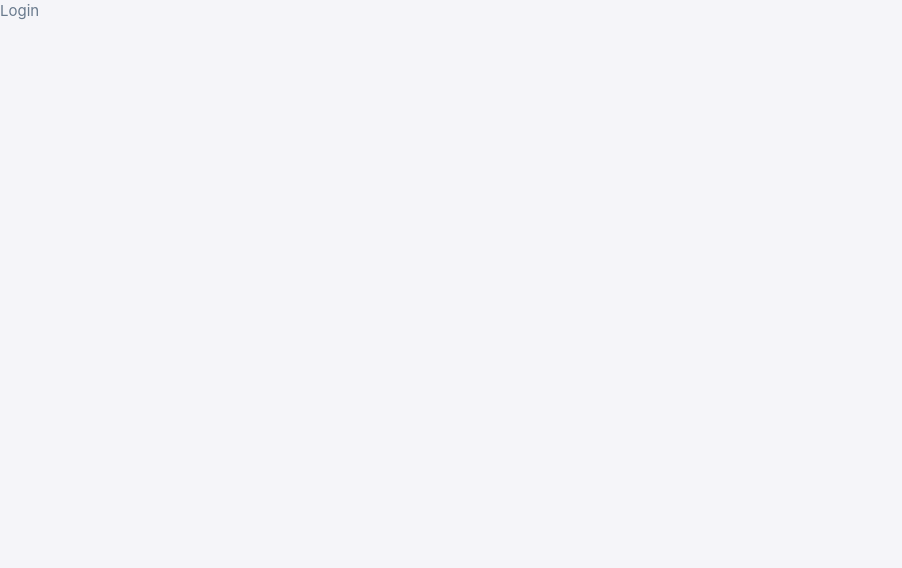
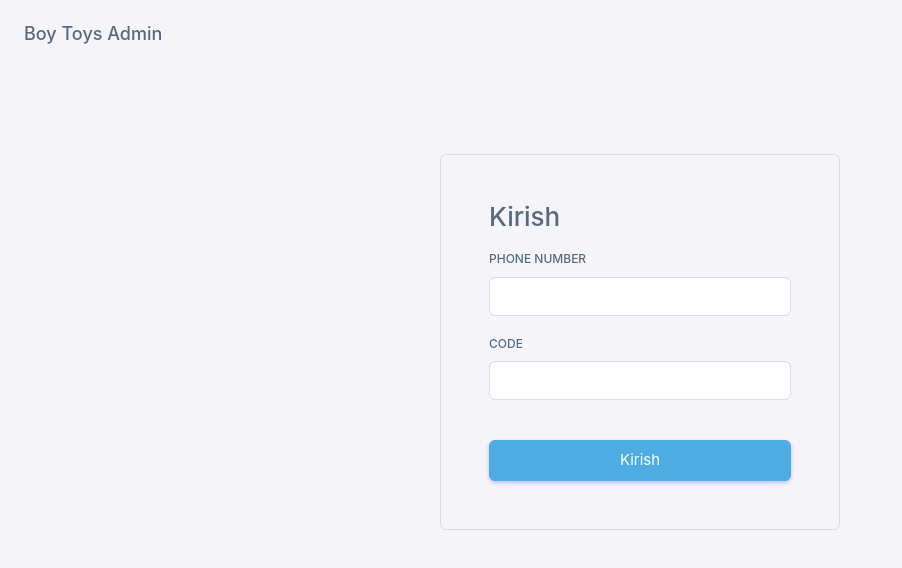
Before and after one commit to Dilmurodmirzakulov/ecommerce-admin-react, a React (Create React App) app: page /login in a window 1280 px wide. Shown: the top 568 px of the page, without its empty margins (0-902 px from the left). Built offline with nearby package versions, Linux system fonts and the light colour scheme.

Commit message:
login page

```diff
--- a/package.json
+++ b/package.json
@@ -14,6 +14,7 @@
     "boxicons": "^2.1.4",
     "react": "^18.2.0",
     "react-dom": "^18.2.0",
+    "react-input-mask": "^2.0.4",
     "react-router-dom": "^6.18.0",
     "react-scripts": "5.0.1",
     "typescript": "^4.9.5",
--- a/src/pages/login.tsx
+++ b/src/pages/login.tsx
@@ -1,8 +1,35 @@
-import React from 'react'
+import React from 'react';
 
 const Login = () => {
   return (
-    <div>Login</div>
+    <main>
+        <h5 className="card-header">Boy Toys Admin</h5>
+        <div className="card-body">
+        <div className="d-flex align-items-center justify-content-center h-px-500">
+          <form className="w-px-400 border rounded p-3 p-md-5">
+            <h3 className="mb-3">Kirish</h3>
+            <div className="mb-3">
+              <label className="form-label">Phone number</label>
+              <input
+              className="form-control"
+            />
+            </div>
+            <div className="mb-3">
+              <label className="form-label">Code</label>
+              <input type="password"
+                className="form-control"
+              />
+            </div>
+            <button
+              className="btn btn-primary w-100 py-2 mt-4"
+              type="submit"
+            >
+              Kirish
+            </button>
+          </form>
+        </div>
+      </div>
+    </main>
   )
 }
 
```
Also changed, not shown: 1 other file (tests, documents, lock files or other folders).
